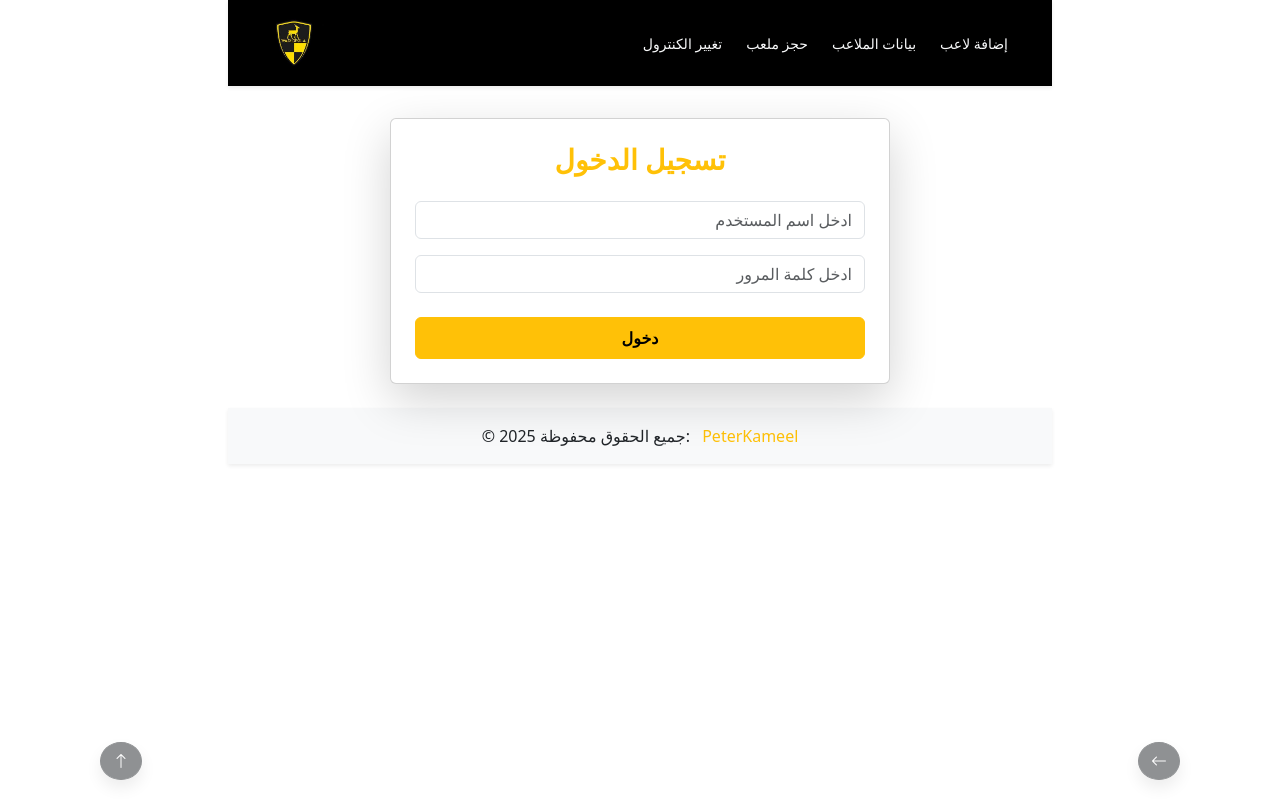
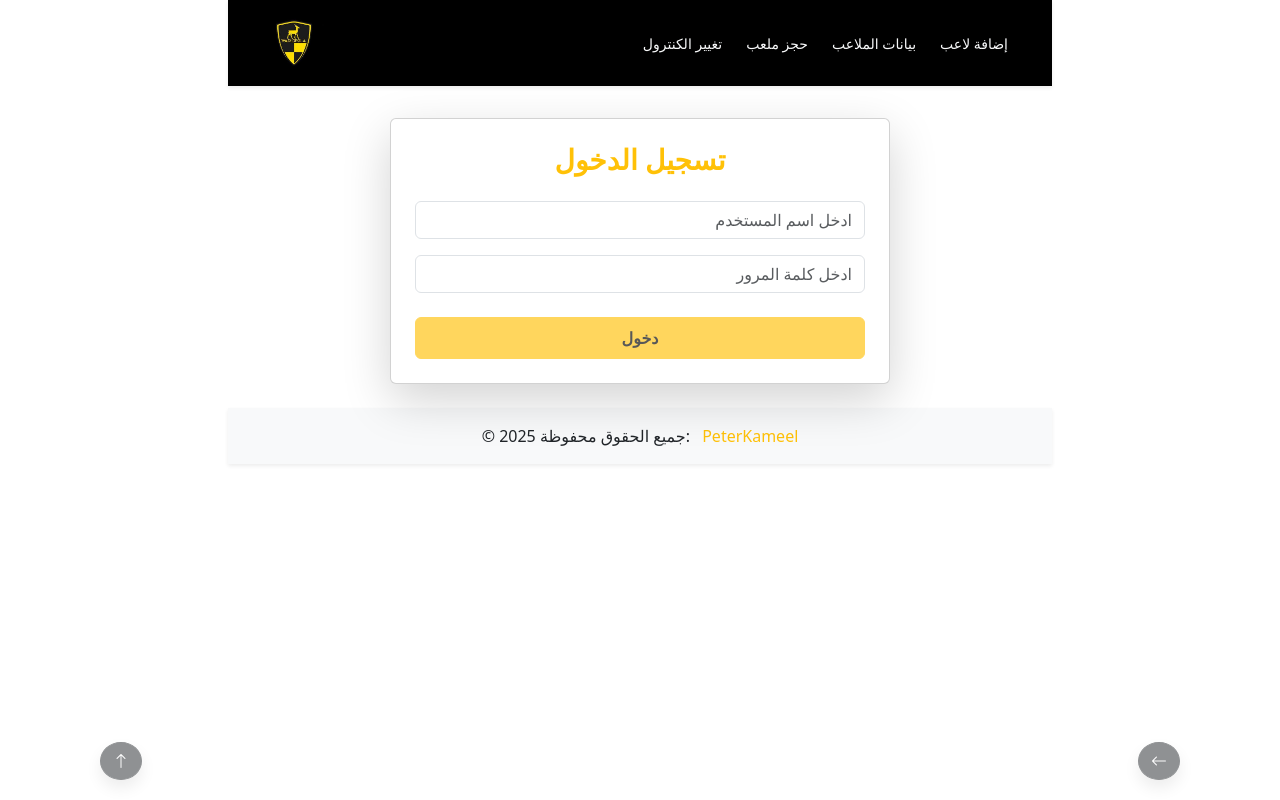
Before and after one commit to peterAlpert/WadiDegla, an Angular app: page /login in a window 1280 px wide. Built offline with nearby package versions, Linux system fonts and the light colour scheme.

Commit message:
make button disabled

```diff
--- a/src/app/Components/login/login.component.html
+++ b/src/app/Components/login/login.component.html
@@ -13,7 +13,7 @@
                     placeholder="ادخل كلمة المرور" />
             </div>
 
-            <button class="btn btn-warning w-100 fw-bold py-2">دخول</button>
+            <button class="btn btn-warning w-100 fw-bold py-2" [disabled]="!username || !password">دخول</button>
         </form>
     </div>
 </div>
```
